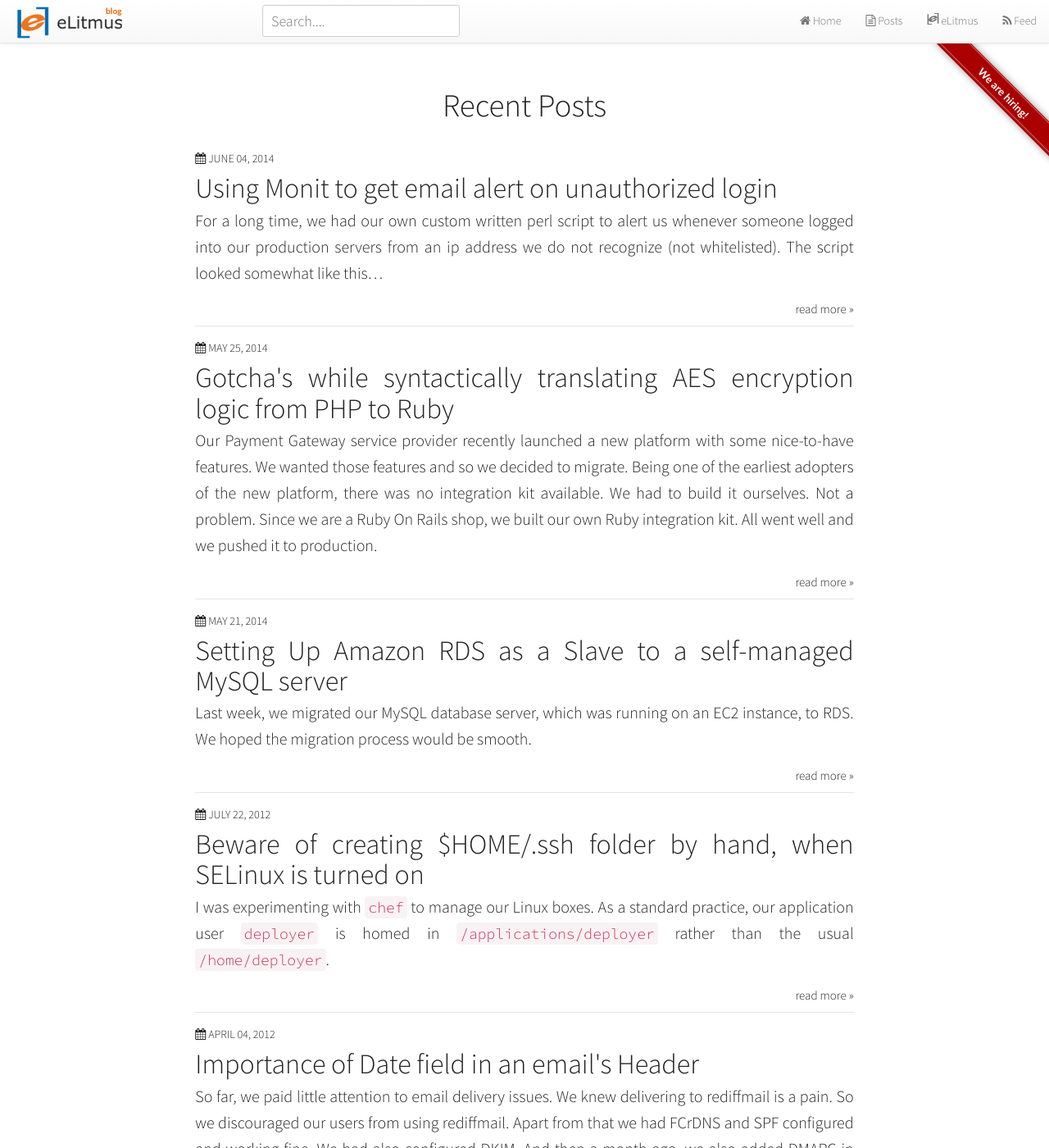
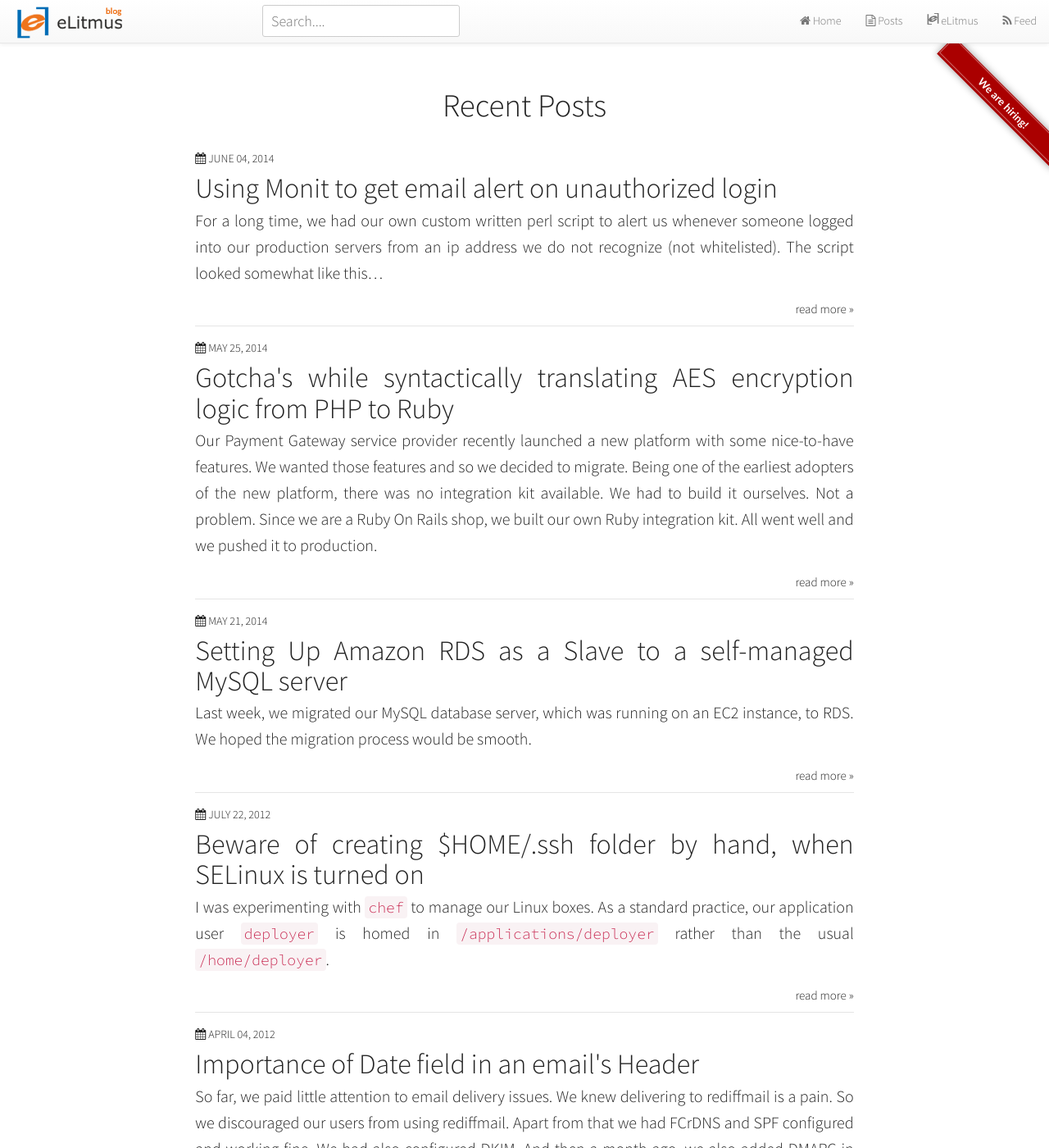
Before and after one commit to shubham9411/blog, a Jekyll site: the page built from index.html, in a window 1280 px wide and 1400 px high. Shown: the whole window at 82% size. Built offline with Jekyll 4.4.1, drawn with Linux system fonts in a browser that asks for light colours; nearby versions of some CDN libraries; some web fonts are replaced.

```diff
--- a/assets/css/forkit.css
+++ b/assets/css/forkit.css
@@ -11,7 +11,7 @@
 .forkit {
 	position: fixed;
 	right: 0;
-	top: 58px;
+	top: 70px;
 
 	width: 200px;
 	height: 150px;
```
